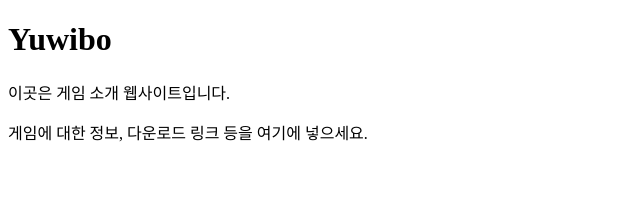
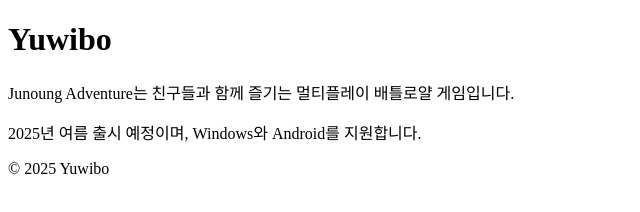
Before and after one commit to JunoungPark/JunoungPark.github.io, a plain HTML site: page index.html in a window 1280 px wide. Shown: the whole page, without its empty margins (0-640 px from the left). Drawn offline with Linux system fonts and the light colour scheme.

Commit message:
Update index.html

```diff
--- a/index.html
+++ b/index.html
@@ -6,7 +6,8 @@
 </head>
 <body>
   <h1>Yuwibo</h1>
-  <p>이곳은 게임 소개 웹사이트입니다.</p>
-  <p>게임에 대한 정보, 다운로드 링크 등을 여기에 넣으세요.</p>
+  <p>Junoung Adventure는 친구들과 함께 즐기는 멀티플레이 배틀로얄 게임입니다.</p>
+<p>2025년 여름 출시 예정이며, Windows와 Android를 지원합니다.</p>
+<footer>© 2025 Yuwibo</footer>
 </body>
 </html>
```
